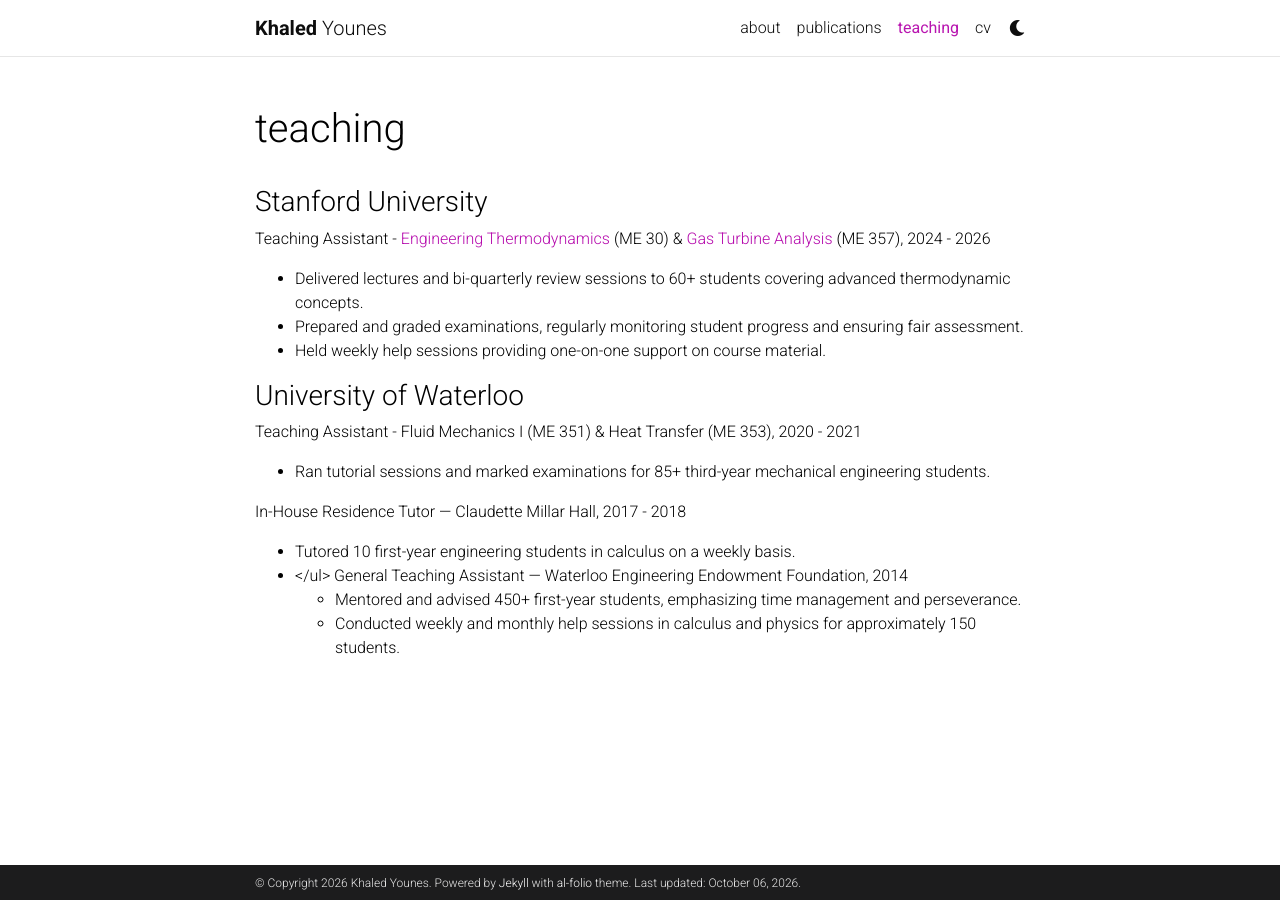
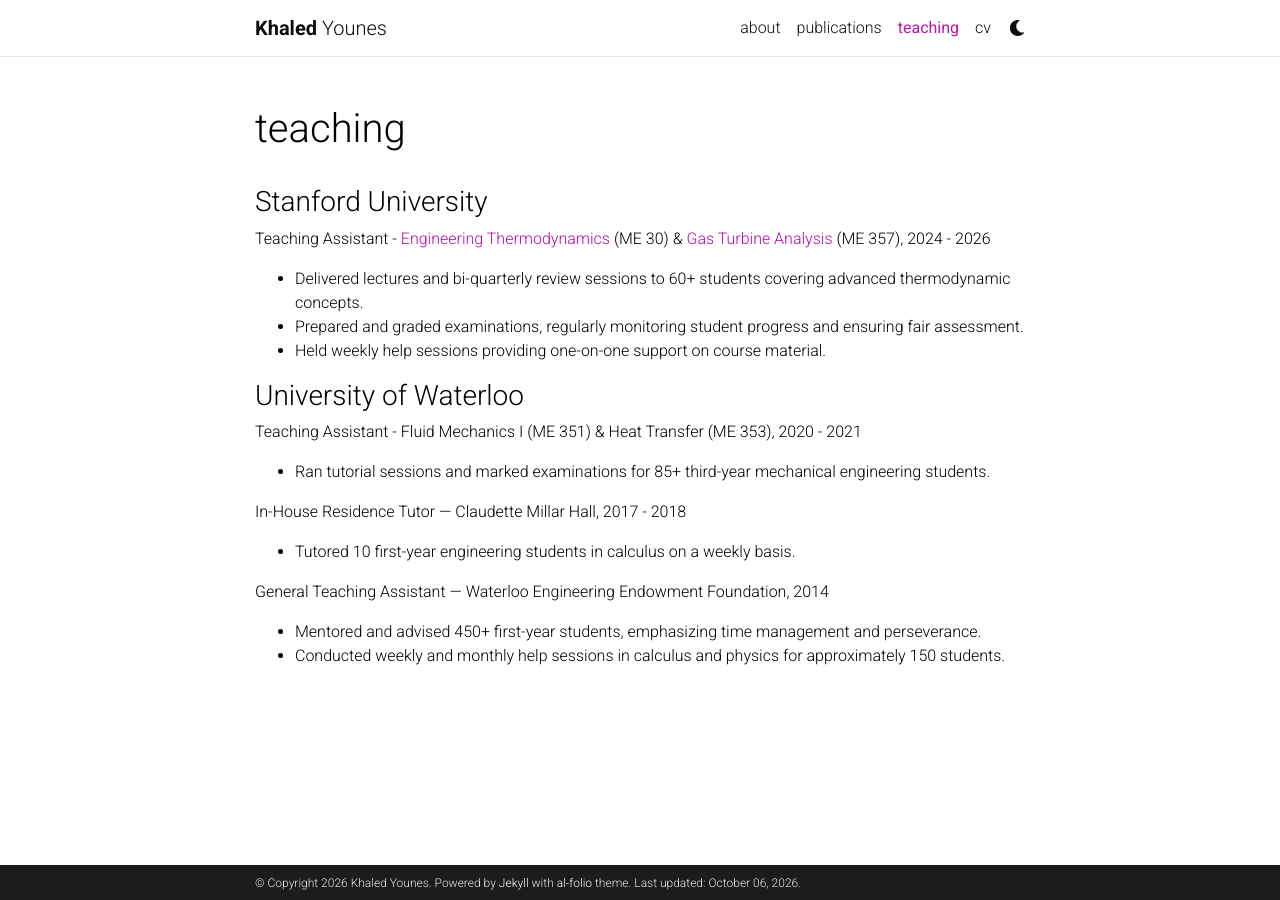
Before and after one commit to kyounes14/kyounes14.github.io, a Jekyll site: the page built from _pages/teaching.md, in a window 1280 px wide. Built offline with Jekyll 4.4.1, drawn with Linux system fonts in a browser that asks for light colours; comment, search, counter and statistics services are not loaded; a style sheet for code colours, icons or effects is not loaded.

```diff
--- a/_pages/teaching.md
+++ b/_pages/teaching.md
@@ -23,7 +23,7 @@ Teaching Assistant - Fluid Mechanics I (ME 351) & Heat Transfer (ME 353), 2020 -
 
 In-House Residence Tutor — Claudette Millar Hall, 2017 - 2018
 <ul>
-<li>Tutored 10 first-year engineering students in calculus on a weekly basis.<li>
+<li>Tutored 10 first-year engineering students in calculus on a weekly basis.</li>
 </ul>
 
 General Teaching Assistant — Waterloo Engineering Endowment Foundation, 2014
```
